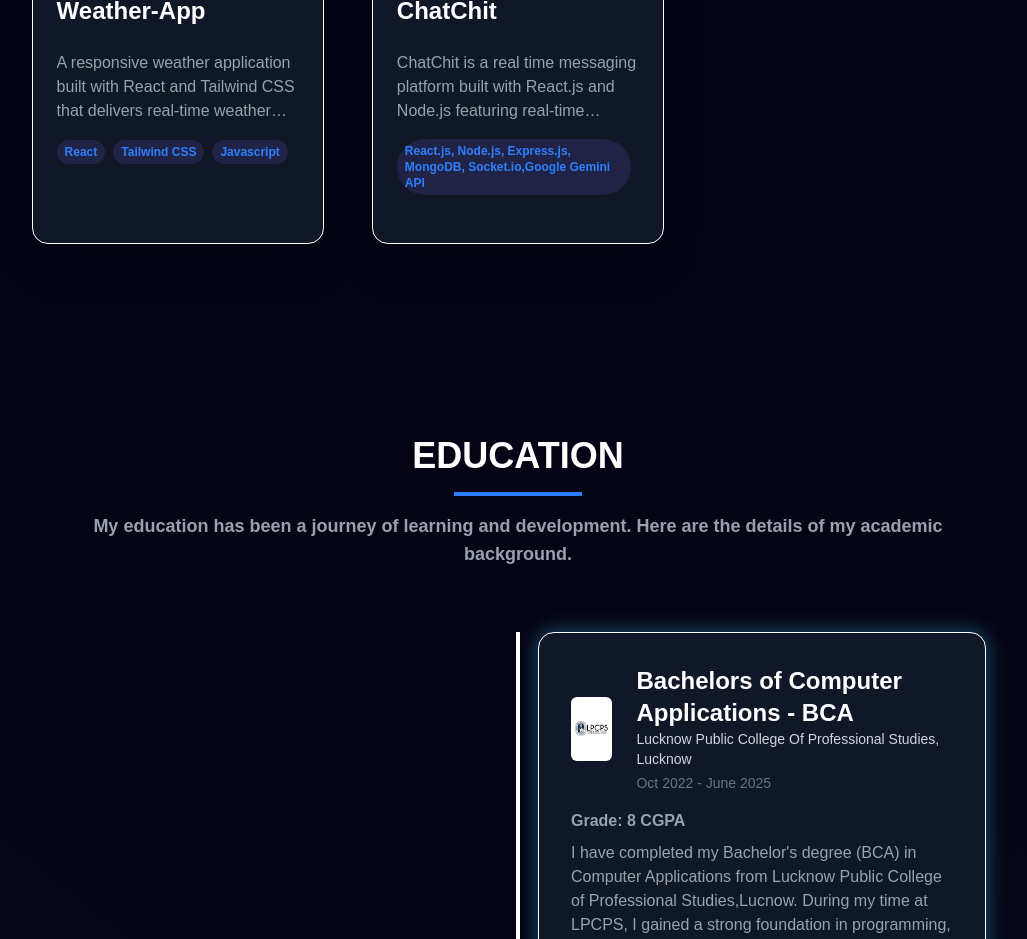
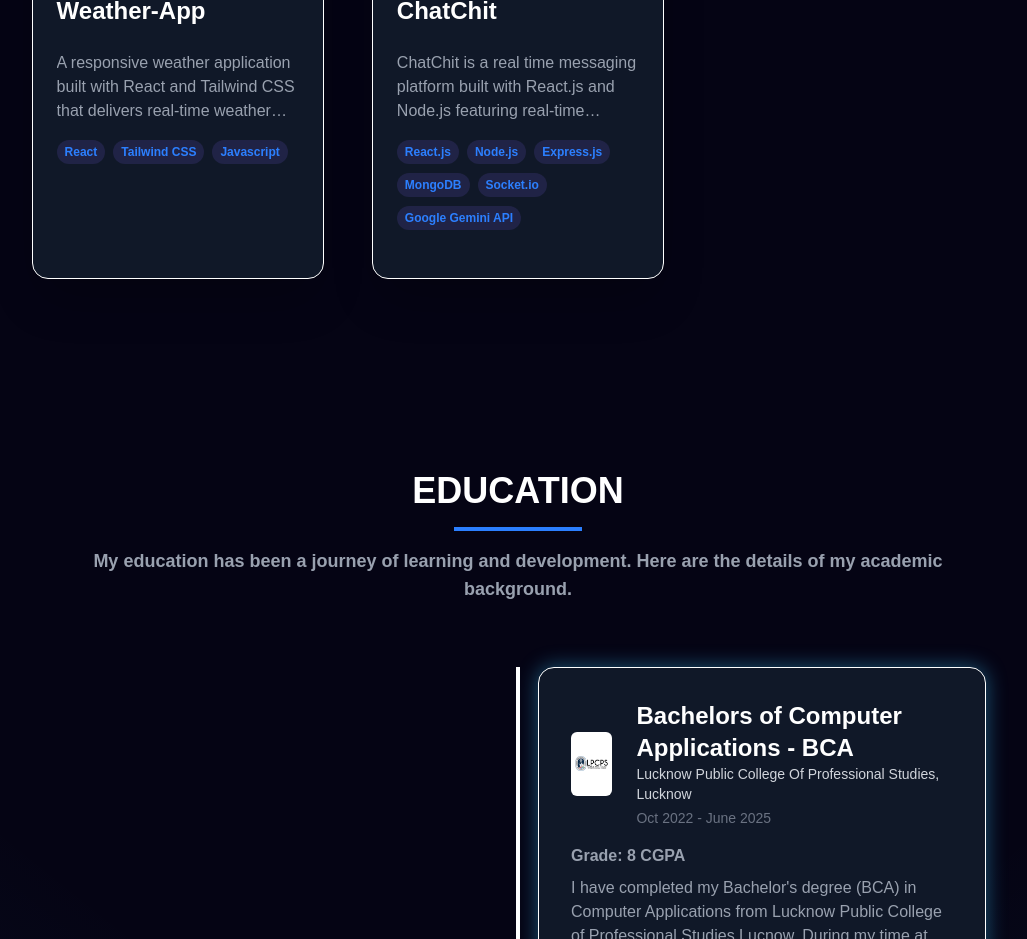
Before and after one commit to Harshshukla25/my-portfolio, a React (Vite) app: page / in a window 1280 px wide. Shown: the part 4180-5119 px from the top of the page, without its empty margins (122-1149 px from the left). Built offline with nearby package versions, Linux system fonts and the light colour scheme.

Commit message:
adding chatchit application

```diff
--- a/src/constants.js
+++ b/src/constants.js
@@ -205,7 +205,7 @@ export const SkillsInfo = [
       description:
       "ChatChit is a real time messaging platform built with React.js and Node.js featuring real-time communication via Socket.io and AI-powered conversations. Users can send text messages, images, videos, and files with cloud storage handled by Cloudinary. The application includes JWT authentication, user search functionality, and an integrated AI chat assistant powered by Google's Gemini API.",
       image: chatchitLogo,
-      tags:["React.js, Node.js, Express.js, MongoDB, Socket.io,Google Gemini API"],
+      tags:["React.js", "Node.js", "Express.js", "MongoDB", "Socket.io" ,"Google Gemini API"],
       github: "https://github.com/Harshshukla25/Chat-App",
       webapp: "https://chat-app-henna-one.vercel.app/",
     }
```
